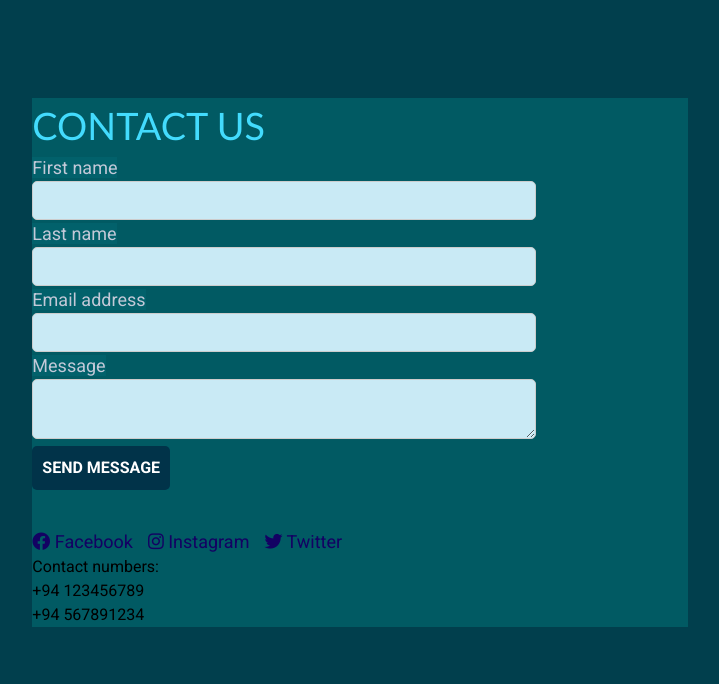
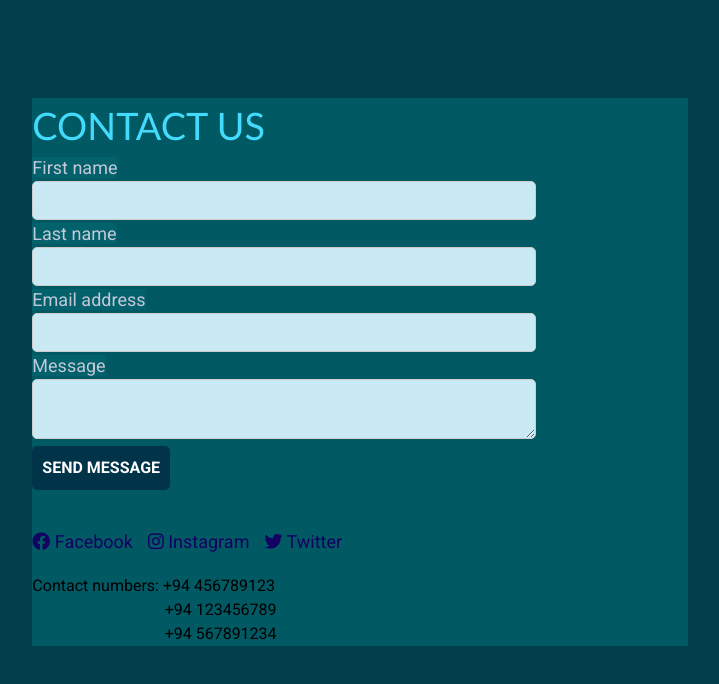
Before and after one commit to VOSANDI2003/contact_us, a Next.js app: page / in a window 1280 px wide. Shown: the top 684 px of the page, without its empty margins (280-999 px from the left). Built offline with nearby package versions, Linux system fonts and the light colour scheme.

Commit message:
Update page.js

```diff
--- a/src/app/page.js
+++ b/src/app/page.js
@@ -43,11 +43,13 @@ const ContactUs = () => {
                         <a href="#" className="text-white2"><i className="fab fa-instagram"></i> Instagram</a>
                         <a href="#" className="text-white3"><i className="fab fa-twitter"></i> Twitter</a>
                     </div>
-                    <div className="text-white text-center">
-                        <p>Contact numbers:</p>
+                    <div className="Contact_numbers text-center">
+                        <p>Contact numbers: +94 456789123</p>
+                        </div>
+                        <div className="text-white5 text-center">
                         <p>+94 123456789</p>
                         </div>
-                        <div className="text-white text-center">
+                        <div className="text-white5 text-center">
                         <p>+94 567891234</p>
                     </div>
                 </div>
```
